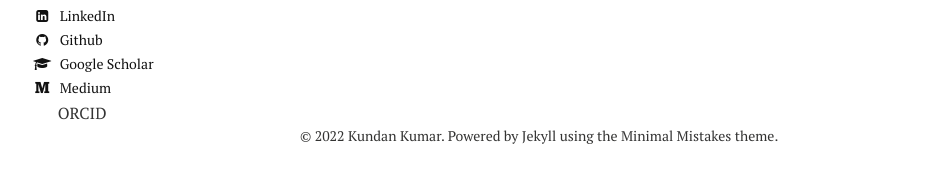
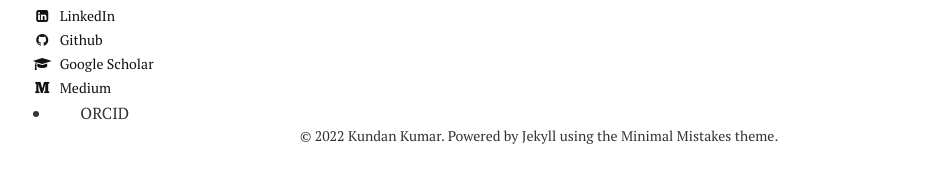
Before and after one commit to kundan7kumar/kundan7kumar.github.io, a Jekyll site: the page built from posts/index.md, in a window 1280 px wide. Shown: the part 421-604 px from the top of the page, without its empty margins (20-959 px from the left). Built offline with Jekyll 4.4.1, drawn with Linux system fonts in a browser that asks for light colours; nearby versions of some CDN libraries.

Commit message:
Update _author-bio.html

```diff
--- a/_includes/_author-bio.html
+++ b/_includes/_author-bio.html
@@ -37,8 +37,8 @@
   {% if author.codepen %}<a href="http://codepen.io/{{ author.codepen }}" class="author-social" target="_blank"><i class="fa fa-fw fa-codepen"></i> CodePen</a>{% endif %}
   {% if author.googlescholar %}<a href="{{ author.googlescholar }}" class="author-social" target="_blank"><i class="fa fa-fw fa-graduation-cap"></i> Google Scholar</a>{% endif %}
   {% if author.medium %}<a href="{{ author.medium }}" class="author-social" target="_blank"><i class="fa fa-fw fa-medium"></i> Medium</a>{% endif %}
-  {% if author.orcid %}<a href="{{ author.orcid }}"><i class="fa fa-fw fa-orcid"></i> ORCID</a>{% endif %}
+  {% if author.orcid %}<li><a href="{{ author.orcid }}"><i class="ai ai-orcid ai-fw" aria-hidden="true" style="padding-right: 1.5em;"></i>ORCID</a></li>{% endif %}
 
   <!-- {% if author.orcid %}<li><a href="{{ author.orcid }}"><i class="ai ai-orcid-square ai-fw"></i> ORCID</a></li>{% endif %}
-<i class="fa fa-orcid" aria-hidden="true"></i> -->
+<i class="fa fa-orcid" aria-hidden="true"></i>  class="author-social" target="_blank"-->
 </div>
```
